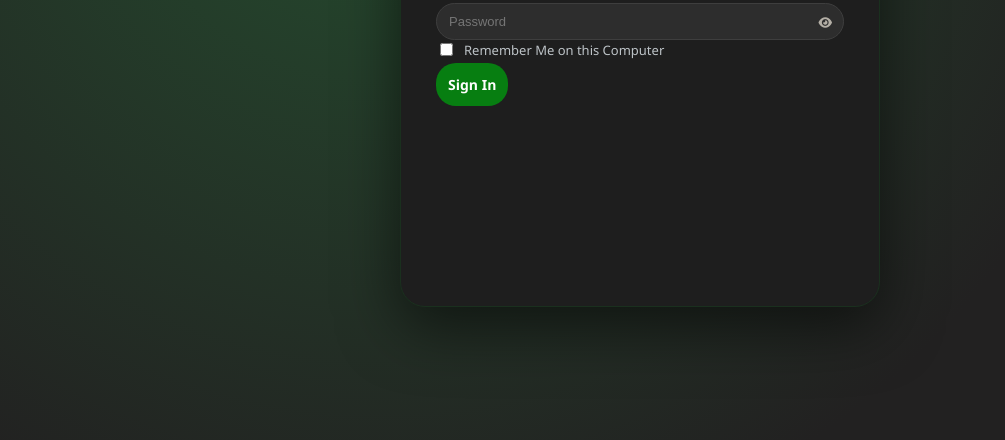
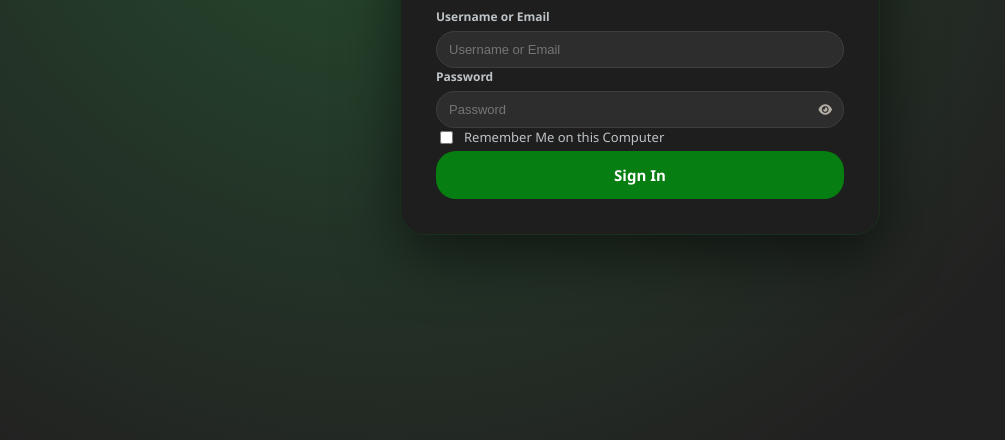
Before and after one commit to suryachauhan6985-pixel/eco-green-solar-web, a website: page index.html in a window 1280 px wide. Shown: the part 360-800 px from the top of the page, without its empty margins (0-1005 px from the left). Drawn offline with Linux system fonts and the light colour scheme; no server answers.

Commit message:
Update project files

```diff
--- a/css/style.css
+++ b/css/style.css
@@ -590,7 +590,7 @@ body.no-scroll{overflow:hidden; height:100%;}
 }
 .login-card{
   width:100%; max-width:480px; background:var(--panel); border:1px solid #1A301E; border-radius:25px;
-  padding:15px 35px 200px; box-shadow:0 20px 60px rgba(0,0,0,.55);
+  padding:30px 35px 35px; box-shadow:0 20px 60px rgba(0,0,0,.55);
   display:flex; flex-direction:column; gap:25px;
 }
 .login-logo{display:flex; align-items:center; justify-content:center; gap:10px; margin-bottom:6px;}
@@ -613,8 +613,8 @@ body.no-scroll{overflow:hidden; height:100%;}
 .login-remember{display:flex; align-items:center; gap:8px; font-size:13px; color:var(--txt-label); cursor:pointer; user-select:none;}
 .login-remember input{cursor:pointer;}
 .login-btn{
-  background:#077e11; color:#fff; border:none; padding:12px; font-weight:700; font-size:14px;
-  border-radius:20px; cursor:pointer; margin-top:4px;
+  width:100%; box-sizing:border-box; background:#077e11; color:#fff; border:none; padding:14px;
+  font-weight:700; font-size:15px; border-radius:20px; cursor:pointer; margin-top:4px;
 }
 .login-btn:hover{filter:brightness(1.08);}
 .login-error{
```
